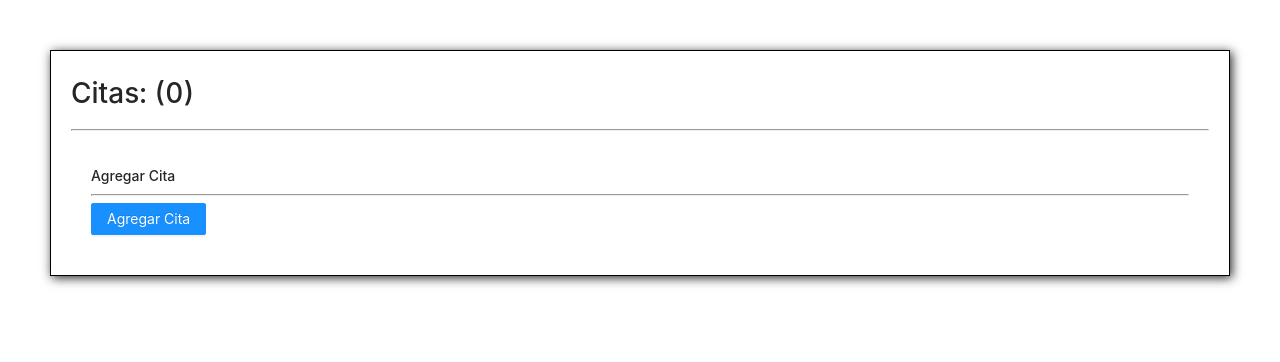
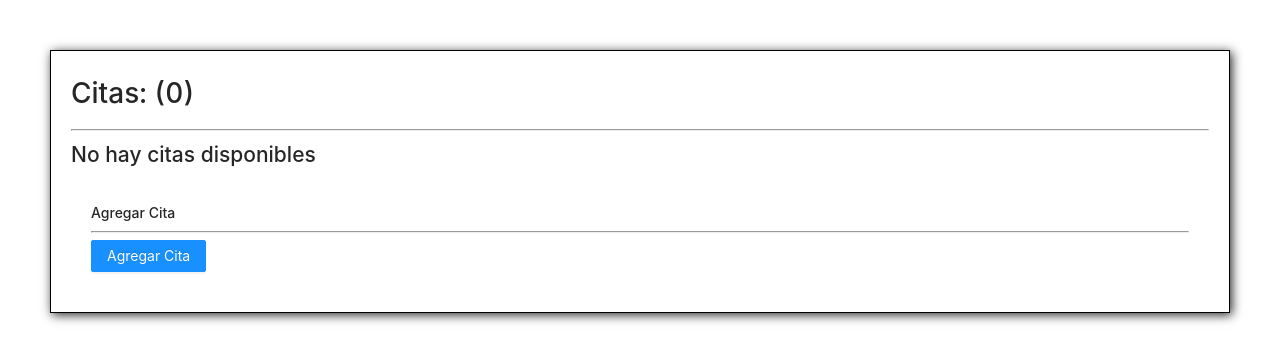
Before and after one commit to Panik-Attack/Citas, a React (Create React App) app: page / in a window 1280 px wide. Shown: the top 362 px of the page. Built offline with nearby package versions, Linux system fonts and the light colour scheme.

Commit message:
Arreglado el problema con el local Storage

```diff
--- a/src/components/disponibilidad/CitaApp.js
+++ b/src/components/disponibilidad/CitaApp.js
@@ -1,12 +1,13 @@
 import React, {useEffect, useReducer  } from 'react'
 import {citaReducer} from './CitaReducer'
+
 import {CitasList} from './CitasList'
 import { CitaAdd } from './CitaAdd'
 
 import './citasApp.scss'
 
 const init = () =>{
-    return JSON.parse(localStorage.getItem('todos'))|| []
+    return JSON.parse(localStorage.getItem('citas'))|| []
 }
 
 export const CitaApp = () => {
@@ -51,6 +52,11 @@ export const CitaApp = () => {
         <hr/>
 
         <div>
+            {
+                (citas==''
+                ?
+                    <h2>No hay citas disponibles</h2>
+                :
 
                 <div>
 
@@ -59,6 +65,8 @@ export const CitaApp = () => {
                         handleDelete={handleDelete}
                         handleToggle={handleToggle}/>
                 </div>
+
+                )}
 
             <div>
                 <CitaAdd
```
Lines whose indentation alone changed are shown as unchanged.
